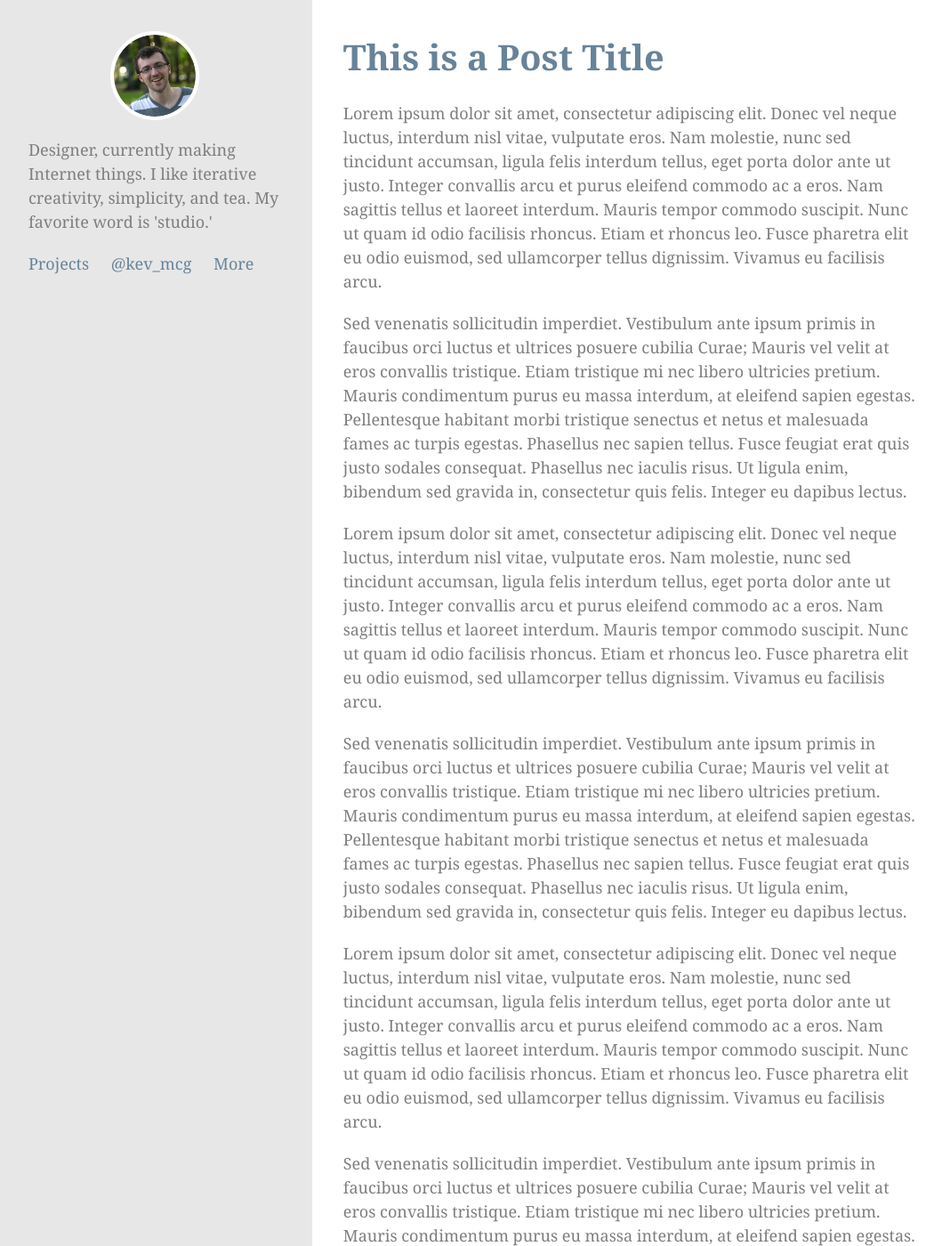
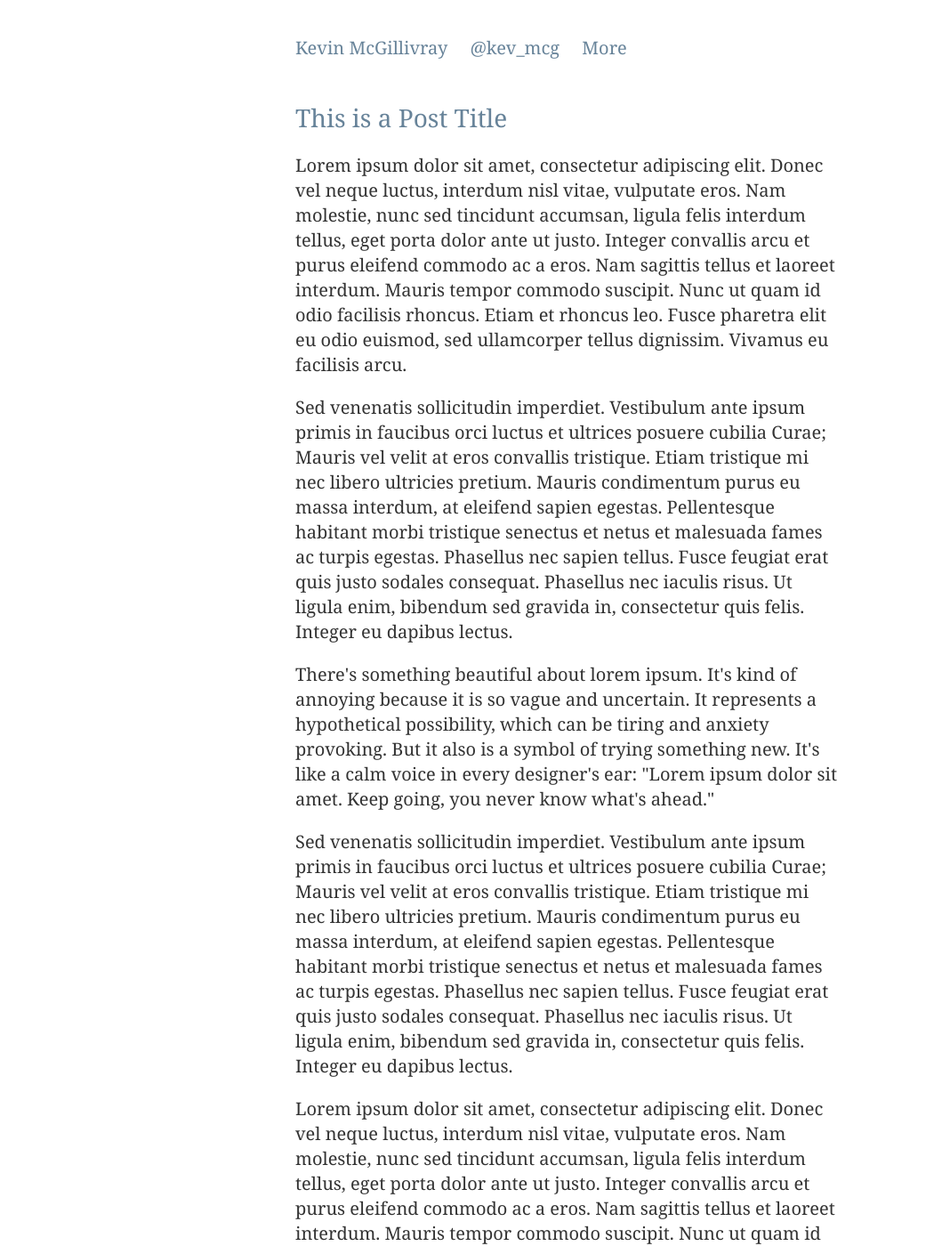
Before and after one commit to kmcgillivray/kmcgillivray.github.io, a Jekyll site: the page built from index.html, in a window 1280 px wide and 1400 px high. Shown: the whole window at 89% size, without its empty margins (3-1062 px from the left). Built offline with Jekyll 4.4.1, drawn with Linux system fonts in a browser that asks for light colours; some of the changed text lies outside the part shown.

Commit message:
New iteration of home page, switch to single post experiment.

```diff
--- a/_includes/sidebar.html
+++ b/_includes/sidebar.html
@@ -1,10 +1,8 @@
 		<header class="sidebar">
-			<h1 class="sidebar-title"><a href="/"><img class="img-circle portrait" src="/img/portrait.jpg"></a></h1>
-			<p>{{ site.description }}</p>
 			<nav class="nav">
 				<ul>
 					<li>
-						<a href="/projects">Projects</a>
+						<a href="/">Kevin McGillivray</a>
 					</li>
 					<li>
 						<a href="http://twitter.com/kev_mcg">@kev_mcg</a>
--- a/_layouts/default.html
+++ b/_layouts/default.html
@@ -1,7 +1,7 @@
 {% include header.html %}
-		{% include sidebar.html %}
 
 		<div class="main">
+      {% include sidebar.html %}
       <article>
 
 		{{ content }}
--- a/css/main.css
+++ b/css/main.css
@@ -12,14 +12,18 @@ html {
 }
 @media (min-width:768px) {
 	html {
-		font-size: 18px;
+		font-size: 20px;
 	}
 }
 body {
 	font-size: 1rem;
-	line-height: 1.5;
+	line-height: 1.4;
 	font-family: "ff-tisa-web-pro", Georgia, serif;
-	color: #7E7E7E;
+  color: #333;
+  margin-top: 40px;
+  margin-bottom: 80px;
+  -webkit-font-smoothing: antialiased;
+  text-rendering: optimizeLegibility;
 }
 img {
 	width: 100%;
@@ -40,16 +44,12 @@ img {
  * The Grid
  */
 
-.sidebar {
-	padding: 20px;
-	background-color: #E7E7E7;
-}
 .main {
-	padding-left: 20px;
-	padding-right: 20px;
-	padding-bottom: 20px;
-	padding-top: 20px;
-  height: 100%;
+  padding-left: 20px;
+  padding-right: 20px;
+  max-width: 650px;
+  margin-right: auto;
+  margin-left: auto;
 }
 @media (min-width: 468px) {
 	.project:nth-child(5n+1),
@@ -74,25 +74,13 @@ img {
 }
 @media (min-width: 768px) {
 	.sidebar {
-		width: 27.6373%;
-    max-width: 358px;
-    position: fixed;
-    padding: 35px;
+    opacity: 1;
     height: 100%;
-		float: left;
+    transition: .3s;
 	}
-	.main {
-		width: 72.3627%;
-    margin-left: 27.6373%;
-    max-width: 700px;
-		float: left;
-    padding-top: 35px;
-    padding-left: 35px;
-	}
-}
-@media (min-width: 1300px) {
-  .main {
-    margin-left: 358px;
+  .sidebar:hover {
+    opacity: 1;
+    transition: .3s;
   }
 }
 .main img {
@@ -122,14 +110,18 @@ hr {
 h1 {
   margin-top: 0px;
   margin-bottom: 20px;
-  font-size: 2.2rem;
-	color: #678399;
+  font-size: 1.4rem;
+  font-weight: 500;
+  color: #678399;
 }
 
 /*
  * Sidebar
  */
 
+.nav {
+  margin-bottom: 40px;
+}
 .sidebar .nav ul {
 	list-style: none;
 	padding-left: 0;
--- a/index.html
+++ b/index.html
@@ -3,17 +3,16 @@ layout: default
 ---
 
 <h1>This is a Post Title</h1>
-<p>Lorem ipsum dolor sit amet, consectetur adipiscing elit. Donec vel neque luctus, interdum nisl vitae, vulputate eros. Nam molestie, nunc sed tincidunt accumsan, ligula felis interdum tellus, eget porta dolor ante ut justo. Integer convallis arcu et purus eleifend commodo ac a eros. Nam sagittis tellus et laoreet interdum. Mauris tempor commodo suscipit. Nunc ut quam id odio facilisis rhoncus. Etiam et rhoncus leo. Fusce pharetra elit eu odio euismod, sed ullamcorper tellus dignissim. Vivamus eu facilisis arcu.</p>
-
-<p>Sed venenatis sollicitudin imperdiet. Vestibulum ante ipsum primis in faucibus orci luctus et ultrices posuere cubilia Curae; Mauris vel velit at eros convallis tristique. Etiam tristique mi nec libero ultricies pretium. Mauris condimentum purus eu massa interdum, at eleifend sapien egestas. Pellentesque habitant morbi tristique senectus et netus et malesuada fames ac turpis egestas. Phasellus nec sapien tellus. Fusce feugiat erat quis justo sodales consequat. Phasellus nec iaculis risus. Ut ligula enim, bibendum sed gravida in, consectetur quis felis. Integer eu dapibus lectus.</p>
 
 <p>Lorem ipsum dolor sit amet, consectetur adipiscing elit. Donec vel neque luctus, interdum nisl vitae, vulputate eros. Nam molestie, nunc sed tincidunt accumsan, ligula felis interdum tellus, eget porta dolor ante ut justo. Integer convallis arcu et purus eleifend commodo ac a eros. Nam sagittis tellus et laoreet interdum. Mauris tempor commodo suscipit. Nunc ut quam id odio facilisis rhoncus. Etiam et rhoncus leo. Fusce pharetra elit eu odio euismod, sed ullamcorper tellus dignissim. Vivamus eu facilisis arcu.</p>
 
 <p>Sed venenatis sollicitudin imperdiet. Vestibulum ante ipsum primis in faucibus orci luctus et ultrices posuere cubilia Curae; Mauris vel velit at eros convallis tristique. Etiam tristique mi nec libero ultricies pretium. Mauris condimentum purus eu massa interdum, at eleifend sapien egestas. Pellentesque habitant morbi tristique senectus et netus et malesuada fames ac turpis egestas. Phasellus nec sapien tellus. Fusce feugiat erat quis justo sodales consequat. Phasellus nec iaculis risus. Ut ligula enim, bibendum sed gravida in, consectetur quis felis. Integer eu dapibus lectus.</p>
 
-<p>Lorem ipsum dolor sit amet, consectetur adipiscing elit. Donec vel neque luctus, interdum nisl vitae, vulputate eros. Nam molestie, nunc sed tincidunt accumsan, ligula felis interdum tellus, eget porta dolor ante ut justo. Integer convallis arcu et purus eleifend commodo ac a eros. Nam sagittis tellus et laoreet interdum. Mauris tempor commodo suscipit. Nunc ut quam id odio facilisis rhoncus. Etiam et rhoncus leo. Fusce pharetra elit eu odio euismod, sed ullamcorper tellus dignissim. Vivamus eu facilisis arcu.</p>
+<p>There's something beautiful about lorem ipsum. It's kind of annoying because it is so vague and uncertain. It represents a hypothetical possibility, which can be tiring and anxiety provoking. But it also is a symbol of trying something new. It's like a calm voice in every designer's ear: "Lorem ipsum dolor sit amet. Keep going, you never know what's ahead."</p>
 
 <p>Sed venenatis sollicitudin imperdiet. Vestibulum ante ipsum primis in faucibus orci luctus et ultrices posuere cubilia Curae; Mauris vel velit at eros convallis tristique. Etiam tristique mi nec libero ultricies pretium. Mauris condimentum purus eu massa interdum, at eleifend sapien egestas. Pellentesque habitant morbi tristique senectus et netus et malesuada fames ac turpis egestas. Phasellus nec sapien tellus. Fusce feugiat erat quis justo sodales consequat. Phasellus nec iaculis risus. Ut ligula enim, bibendum sed gravida in, consectetur quis felis. Integer eu dapibus lectus.</p>
+
+<p>Lorem ipsum dolor sit amet, consectetur adipiscing elit. Donec vel neque luctus, interdum nisl vitae, vulputate eros. Nam molestie, nunc sed tincidunt accumsan, ligula felis interdum tellus, eget porta dolor ante ut justo. Integer convallis arcu et purus eleifend commodo ac a eros. Nam sagittis tellus et laoreet interdum. Mauris tempor commodo suscipit. Nunc ut quam id odio facilisis rhoncus. Etiam et rhoncus leo. Fusce pharetra elit eu odio euismod, sed ullamcorper tellus dignissim. Vivamus eu facilisis arcu.</p>
 
 <!--
 {% for post in site.posts %}
```
Also changed, not shown: about/index.md (+3 -1 lines).
